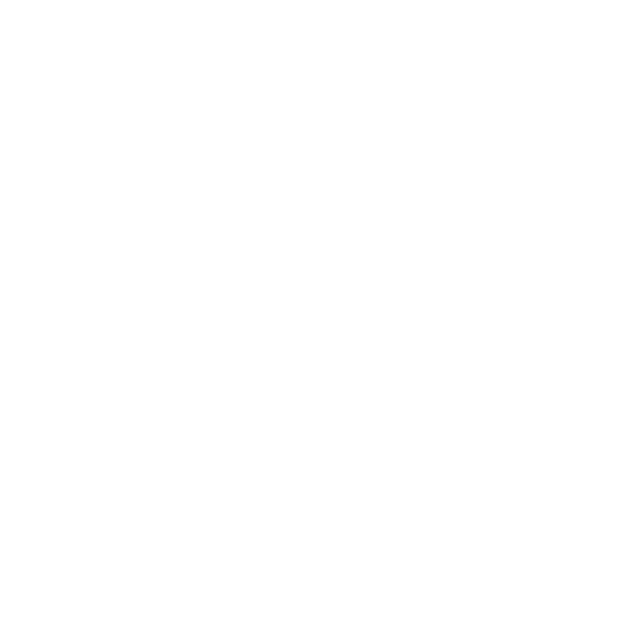
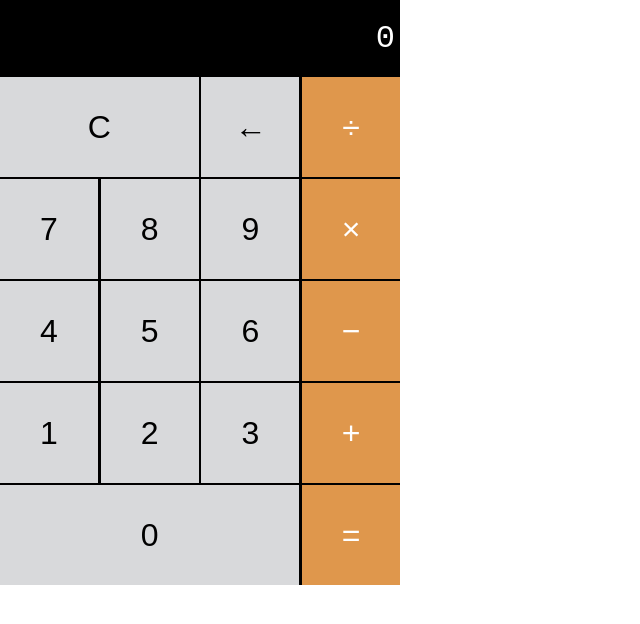
Before and after one commit to hasansheikh3/css-fundamentals, a plain HTML site: page calculator/index.html in a window 1280 px wide. Shown: the whole page, without its empty margins (0-640 px from the left). Drawn offline with Linux system fonts and the light colour scheme.

Commit message:
My fifth commit

```diff
--- a/calculator/index.html
+++ b/calculator/index.html
@@ -5,10 +5,49 @@
     <meta charset="UTF-8">
     <meta name="viewport" content="width=device-width, initial-scale=1.0">
     <title>Calculator Project</title>
+    <link rel="stylesheet" href="styles.css">
 </head>
 
 <body>
+    <div class="wrapper">
+        <section class="screen">
+            0
+        </section>
+        <section class="buttons">
+            <div class="calc-button-row">
+                <button class="calc-button double">C</button>
+                <button class="calc-button">&larr;</button>
+                <button class="calc-button">&divide;</button>
+            </div>
+            <div class="calc-button-row">
+                <button class="calc-button">7</button>
+                <button class="calc-button">8</button>
+                <button class="calc-button">9</button>
+                <button class="calc-button">&times;</button>
 
+
+
+            </div>
+            <div class="calc-button-row">
+                <button class="calc-button">4</button>
+                <button class="calc-button">5</button>
+                <button class="calc-button">6</button>
+                <button class="calc-button">&minus;</button>
+
+            </div>
+            <div class="calc-button-row">
+                <button class="calc-button">1</button>
+                <button class="calc-button">2</button>
+                <button class="calc-button">3</button>
+                <button class="calc-button">&plus;</button>
+            </div>
+            <div class="calc-button-row">
+                <button class="calc-button tripple">0</button>
+                <button class="calc-button">&equals;</button>
+            </div>
+        </section>
+    </div>
+    <script src="app.js"></script>
 </body>
 
 </html>
--- a/calculator/styles.css
+++ b/calculator/styles.css
@@ -0,0 +1,65 @@
+html {
+    box-sizing: border-box;
+}
+
+*, *:before, *:after {
+    box-sizing: inherit;
+}
+
+body {
+    margin: 0;
+    padding: 0;
+}
+.wrapper {
+    width: 400px;
+    background-color: black;
+    color: white;
+}
+.calc-button-row {
+
+    display: flex;
+    align-content: stretch;
+    justify-content: space-between;
+    margin-bottom: 0.5%;
+}
+
+.screen {
+    text-align: right;
+    padding: 20px 5px;
+    font-family: 'Courier New', Courier, monospace;
+    font-size: 2rem;
+}
+
+.calc-button {
+    background : #d8d9db;
+    color: black;
+    border: none;
+    font-size: 2rem;
+    height: 100px;
+    flex-basis: 24.5%;
+}
+
+.calc-button:hover {
+    background-color: #ebebeb;
+}
+
+.calc-button:active {
+    background-color: #bbbcbe;
+}
+
+.double {
+    flex-basis: 49.7%;
+}
+
+.tripple {
+    flex-basis: 74.8%;
+}
+
+.calc-button:last-child {
+    background-color: #df974c;
+    color: white;
+}
+
+.calc-button:last-child:hover {
+    background-color: #dfb07e;
+}
```
